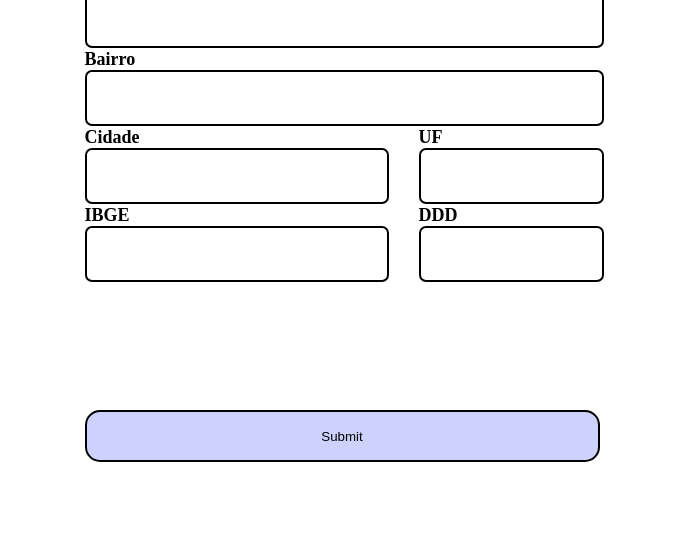
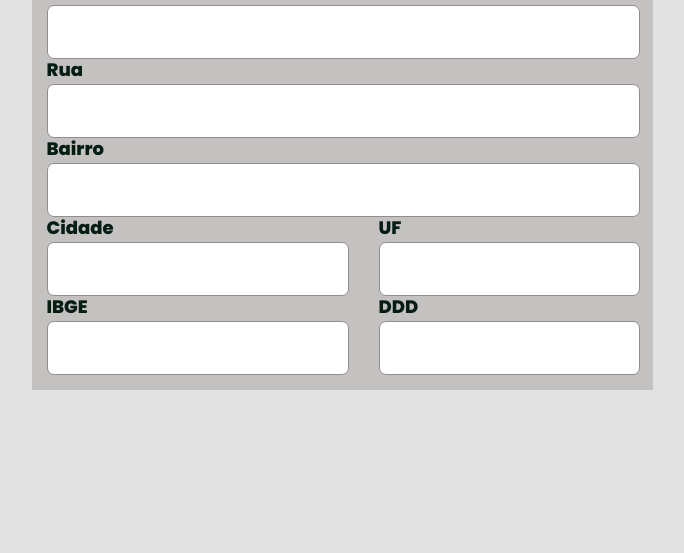
Before and after one commit to guifranchin/cep-api, a plain HTML site: page index.html in a window 1280 px wide. Shown: the part 247-800 px from the top of the page, without its empty margins (298-982 px from the left). Drawn offline with Linux system fonts and the light colour scheme.

Commit message:
fix: pallete colors

```diff
--- a/index.html
+++ b/index.html
@@ -43,7 +43,7 @@
                 <input class="inputMenor" type="text" id="ddd" onblur="" readonly/>
               </div>
         </div>
-        <input id="button" class="button inputMenor" type="submit"></input>
+
       </form>
     </main>
   </body>
--- a/javascript.js
+++ b/javascript.js
@@ -8,6 +8,8 @@ function verificarcep() {
     document.getElementById("cepinvalido").classList.add("error");
     document.getElementById("loader").style.display = "none";
     return;
+  } else {
+    document.getElementById("cepinvalido").classList.remove("error");
   }
   fetch(url)
     .then((response) => {
@@ -16,13 +18,16 @@ function verificarcep() {
     .then((data) => {
       if (data.uf === undefined) throw new err();
 
-      document.getElementById("loader").style.display = "none";
+      setInterval( ()=>{
         document.getElementById("rua").value = data.logradouro;
         document.getElementById("bairro").value = data.bairro;
         document.getElementById("cidade").value = data.localidade;
         document.getElementById("UF").value = data.uf;
         document.getElementById("ibge").value = data.ibge;
         document.getElementById("ddd").value = data.ddd;
+        document.getElementById("loader").style.display = "none";
+
+      }, 600)
 
     })
     .catch((err) => {
--- a/style.css
+++ b/style.css
@@ -1,5 +1,15 @@
-* {padding: 0; margin: 0;}
+@import url('https://fonts.googleapis.com/css2?family=Poppins:wght@400;800&display=swap');
+
+* {
+    padding: 0;
+    margin: 0;
+    font-family: 'Poppins', sans-serif;
+    border: 0;
+    outline: 0;
+}
+
 main {
+    background-color: #e2e2e2;
     display: flex;
     align-items: center;
     justify-content: center;
@@ -11,7 +21,8 @@ h5 {
     font-weight: 700;
     font-size: 18px;
     line-height: 22px;
-    color: #000000;
+    color: #051d13;
+
 }
 
 h3 {
@@ -22,12 +33,14 @@ h3 {
     text-align: center;
     letter-spacing: 0.03em;
     text-indent: 1px;
-    color: #000000;
+    color: #051d13;
 }
 
 input {
+    margin-top: 3px;
+    margin-top: 3px;
     background: #FFFFFF;
-    border: 2px solid #000000;
+    border: 1px solid #948c8c;
     border-radius: 7px;
     width: 314px;
     height: 52px;
@@ -37,7 +50,7 @@ input {
     width: 316px;
     height: 52px;
     background: #CDD2FD;
-    border: 2px solid #000000;
+    border: 1px solid #948c8c;
     border-radius: 15px;
     margin-top: 25%;
 }
@@ -64,11 +77,11 @@ input {
 }
 
 
-.error{
+.error {
     display: block;
 }
 
-.none{
+.none {
     display: none;
 }
 
@@ -77,7 +90,7 @@ input {
     border-radius: 7px;
 }
 
-.flexbox{
+.flexbox {
     display: flex;
     flex-direction: row;
 }
@@ -87,7 +100,7 @@ input {
     margin-right: 30px;
 }
 
-.inputMenor{
+.inputMenor {
     width: 100%;
 }
 
@@ -101,3 +114,12 @@ input {
     z-index: 9999;
     background: url('http://i.imgur.com/zAD2y29.gif') 50% 50% no-repeat rgba(0, 0, 0, 0.123);
 }
+
+input:focus, textarea:focus, select:focus{
+    outline: none;
+}
+
+form {
+    background-color: #7d75744d;
+    padding: 15px;
+}
```
Lines whose indentation alone changed are shown as unchanged.
